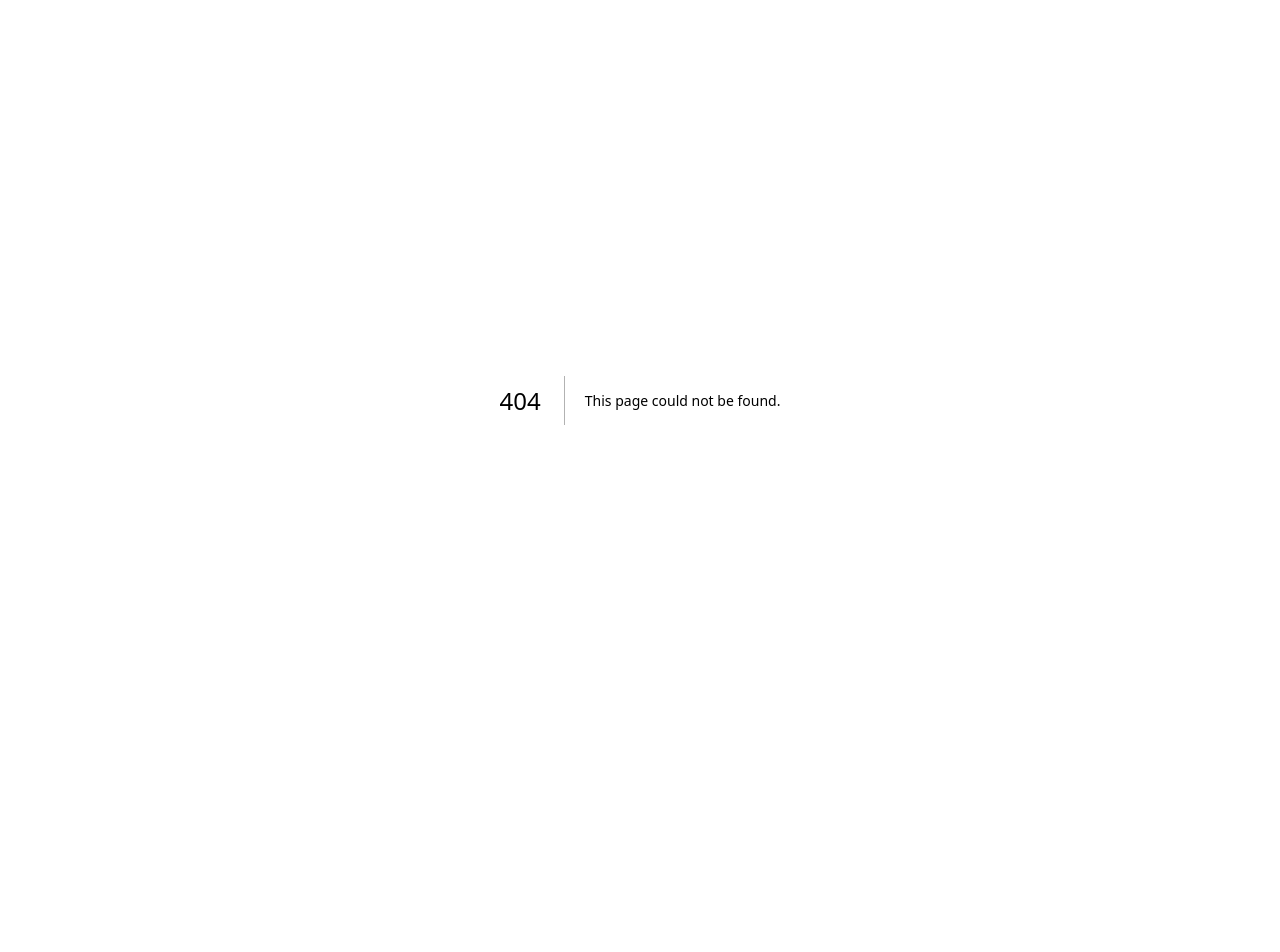
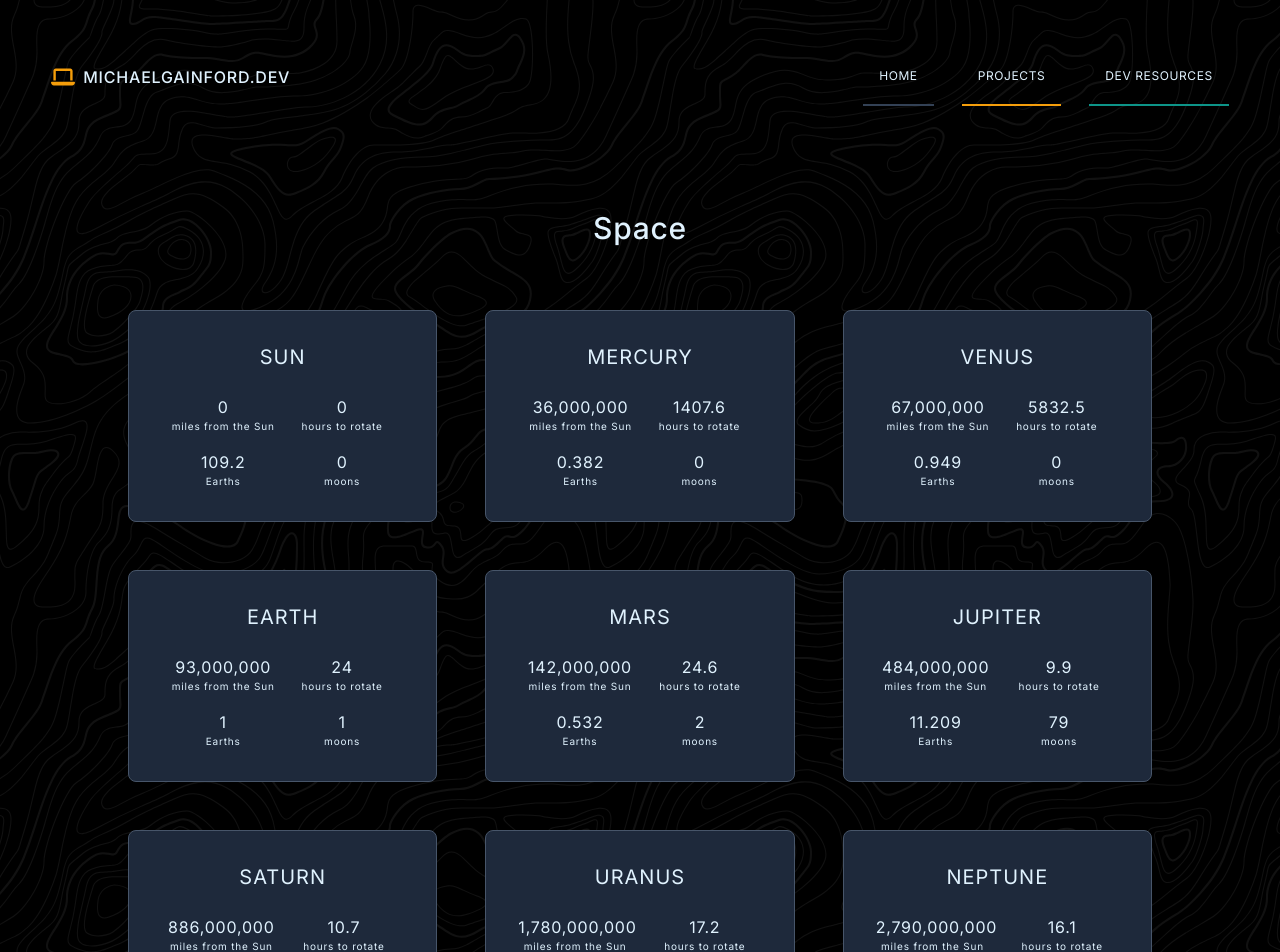
Before and after one commit to michaelgainford/michaelgainford.github.io, a Next.js app: page /projects/space in a window 1280 px wide. Before the commit this address had no page. Shown: the top 952 px of the page. Before the commit the page ends 800 px from the top, so only its background shows below. Built offline with nearby package versions, Linux system fonts and the light colour scheme.

Commit message:
Added space project

```diff
--- a/app/globals.css
+++ b/app/globals.css
@@ -66,3 +66,116 @@ body {
      text-wrap: balance;
    }
  }
+
+ .solar-system {
+  width: 40vw;
+ }
+
+.solar-system ol {
+  all: unset;
+  aspect-ratio: 1 / 1;
+  container-type: inline-size;
+  display: grid;
+  width: 100%;
+}
+
+.solar-system li {
+  aspect-ratio: 1 / 1;
+  border: 1px dashed;
+  border-radius: 50%;
+  display: grid;
+  grid-area: 1 / 1;
+  place-self: center;
+  width: var(--d, 2cqi);
+  &::after {
+    animation: rotate var(--t, 3s) linear infinite;
+    aspect-ratio: 1 / 1;
+    background: var(--b, hsl(0, 0%, 50%));
+    border-radius: 50%;
+    box-shadow: 0 0 15px rgba(0, 0, 0, 0.3);
+    content: '';
+    display: block;
+    offset-path: content-box;
+    width: var(--w, 2cqi);
+  }
+  &.sun::after {
+    animation: none;
+    background: var(--b, hsl(0, 0%, 50%));
+    offset-path: none;
+    width: var(--d, 2cqi);
+  }
+}
+
+@keyframes rotate {
+  to {
+    offset-distance: 100%;
+  }
+}
+
+.sun {
+  --b: radial-gradient(circle, #f9d71c 0%, #f9a825 50%, #f9a825 100%);
+  --d: 10cqi;
+  --w: 8cqi;
+  border: 0;
+  &::after {
+    animation: none;
+    offset-path: none;
+    place-self: center;
+  }
+}
+
+.mercury {
+  --b: radial-gradient(circle, #c2c2c2 0%, #8a8a8a 100%);
+  --d: 15cqi;
+  --t: 2105.26ms;
+  --w: 2.0526cqi;
+}
+
+.venus {
+  --b: radial-gradient(circle, #f4d03f 0%, #c39c43 100%);
+  --d: 25cqi;
+  --t: 4210.53ms;
+  --w: 2.6053cqi;
+}
+
+.earth {
+  --b: radial-gradient(circle, #3a82f7 0%, #2f9e44 80%, #1a5e20 100%);
+  --d: 35cqi;
+  --t: 6315.79ms;
+  --w: 3.1579cqi;
+}
+
+.mars {
+  --b: radial-gradient(circle, #e57373 0%, #af4448 100%);
+  --d: 45cqi;
+  --t: 8421.05ms;
+  --w: 3.7105cqi;
+}
+
+.jupiter {
+  --b: radial-gradient(circle, #d4a373 0%, #b36d32 50%, #f4e7d3 100%);
+  --d: 60cqi;
+  --t: 12631.58ms;
+  --w: 4.8158cqi;
+}
+
+.saturn {
+  --b: radial-gradient(circle, #e6dba0 0%, #c2a13e 100%);
+  --d: 75cqi;
+  --t: 14736.84ms;
+  --w: 5.3684cqi;
+}
+
+.uranus {
+  --b: radial-gradient(circle, #7de3f4 0%, #3ba0b5 100%);
+  --d: 84.5cqi;
+  --t: 10526.32ms;
+  --w: 4.2632cqi;
+}
+
+.neptune {
+  --b: radial-gradient(circle, #4c6ef5 0%, #1b3b8c 100%);
+  --d: 94cqi;
+  --t: 20000ms;
+  --w: 6cqi;
+}
--- /dev/null
+++ b/app/projects/space/page.js
@@ -0,0 +1,64 @@
+import { globalPageStyles } from "@/components/data/Variables";
+import { mainStyles } from "@/components/data/Variables";
+import MainHeader from "@/components/header/MainHeader";
+import H1 from "@/components/typography/H1Span";
+import MainFooter from "@/components/footer/MainFooter";
+import DataForSpace from "@/components/data/DataForSpace";
+const pageStyles = "bg-black bg-topo-background text-sky-100";
+
+export default function Home() {
+  return (
+    <div className={`${globalPageStyles} ${pageStyles}`}>
+
+      <MainHeader />
+
+      <main className={`${mainStyles}`}>
+
+        <H1 text="Space" />
+
+        <div className="flex flex-wrap justify-center w-full gap-8 max-w-[80vw]">
+          <ul className="grid flex-wrap grid-cols-3 gap-4 lg:gap-8 xl:gap-12">
+          {DataForSpace.map((planet, index) => (
+            <li key={index} className="w-full p-4 lg:p-8 space-y-2 text-center border rounded-lg border-slate-600 bg-slate-800 min-w-[200px] max-sm:w-full flex flex-col items-center">
+              <h2 className="mb-4 text-xl tracking-wider text-center uppercase">
+                {planet.name}
+              </h2>
+              <span className="grid grid-cols-2 gap-4">
+                <span className="flex flex-col tracking-wider text-center">
+                  <span className="">{planet.distanceFromSunInMiles.toLocaleString()}</span>
+                  <span className="text-[10px]">miles from the Sun</span>
+                </span>
+                <span className="flex flex-col tracking-wider text-center">
+                  <span>{planet.rotationPeriodInHours}</span>
+                  <span className="text-[10px]">hours to rotate</span>
+                </span>
+                <span className="flex flex-col tracking-wider text-center">
+                  <span>{planet.size}</span>
+                  <span className="text-[10px]">Earths</span>
+                </span>
+                <span className="flex flex-col tracking-wider text-center text-">
+                  <span>{planet.moons}</span>
+                  <span className="text-[10px]">moons</span>
+                </span>
+              </span>
+            </li>
+
+          ))}
+          </ul>
+        </div>
+        <div className="w-full mt-16 solar-system">
+          <h3 className="mt-8 mb-4 text-2xl text-center">The Solar System</h3>
+          <ol>
+          {DataForSpace.map((planet, index) => (
+            <li key={index} className={planet.name.toLowerCase()} data-order={planet.order} data-handle={planet.name.toLowerCase()}>
+            </li>
+          ))}
+          </ol>
+        </div>
+
+
+      </main>
+      <MainFooter />
+    </div>
+  );
+}
--- a/components/data/DataForProjects.js
+++ b/components/data/DataForProjects.js
@@ -66,7 +66,7 @@ const DataForAllProjects = [
   {
     name: "Jokes",
     href: "/projects/jokes",
-    featuredProject: true,
+    featuredProject: false,
     icon: Icon_Laugh,
     color: "text-slate-300",
     bg: "bg-rose-900",
@@ -129,21 +129,21 @@ const DataForAllProjects = [
     border: "border-slate-700",
     divider: "divide-slate-500",
     hover: "hover:bg-slate-700",
-    description: "A template for a project",
-    category: "template",
+    description: "A project about the Premier League",
+    category: "football",
   },
   {
-    name: "Template",
-    href: "/",
-    featuredProject: false,
+    name: "Space",
+    href: "/projects/space",
+    featuredProject: true,
     icon: Icon_Template,
     color: "text-slate-200",
-    bg: "bg-slate-500",
+    bg: "bg-slate-800",
     border: "border-slate-700",
     divider: "divide-slate-500",
     hover: "hover:bg-slate-700",
-    description: "A template for a project",
-    category: "template",
+    description: "A project about space",
+    category: "space",
   },
   {
     name: "Template",
--- /dev/null
+++ b/components/data/DataForSpace.js
@@ -0,0 +1,83 @@
+const DataForSpace = [
+  {
+    name: "Sun",
+    order: 0,
+    distanceFromSunInMiles: 0,
+    rotationPeriodInHours: 0,
+    size: 109.2,
+    moons: 0,
+    color: "bg-yellow-500",
+  },
+  {
+    name: "Mercury",
+    order: 1,
+    distanceFromSunInMiles: 36000000,
+    rotationPeriodInHours: 1407.6,
+    size: 0.382,
+    moons: 0,
+    color: "bg-red-500",
+  },
+  {
+    name: "Venus",
+    order: 2,
+    distanceFromSunInMiles: 67000000,
+    rotationPeriodInHours: 5832.5,
+    size: 0.949,
+    moons: 0,
+    collor: "bg-yellow-500",
+  },
+  {
+    name: "Earth",
+    order: 3,
+    distanceFromSunInMiles: 93000000,
+    rotationPeriodInHours: 24,
+    size: 1,
+    moons: 1,
+    color: "bg-blue-500",
+  },
+  {
+    name: "Mars",
+    order: 4,
+    distanceFromSunInMiles: 142000000,
+    rotationPeriodInHours: 24.6,
+    size: 0.532,
+    moons: 2,
+    color: "bg-red-500",
+  },
+  {
+    name: "Jupiter",
+    order: 5,
+    distanceFromSunInMiles: 484000000,
+    rotationPeriodInHours: 9.9,
+    size: 11.209,
+    moons: 79,
+    color: "bg-orange-500",
+  },
+  {
+    name: "Saturn",
+    order: 6,
+    distanceFromSunInMiles: 886000000,
+    rotationPeriodInHours: 10.7,
+    size: 9.449,
+    moons: 82,
+    color: "bg-blue-300",
+  },
+  {
+    name: "Uranus",
+    order: 7,
+    distanceFromSunInMiles: 1780000000,
+    rotationPeriodInHours: 17.2,
+    size: 4.007,
+    moons: 27,
+  },
+  {
+    name: "Neptune",
+    order: 8,
+    distanceFromSunInMiles: 2790000000,
+    rotationPeriodInHours: 16.1,
+    size: 3.883,
+    moons: 14,
+  },
+];
+
+export default DataForSpace;
```
